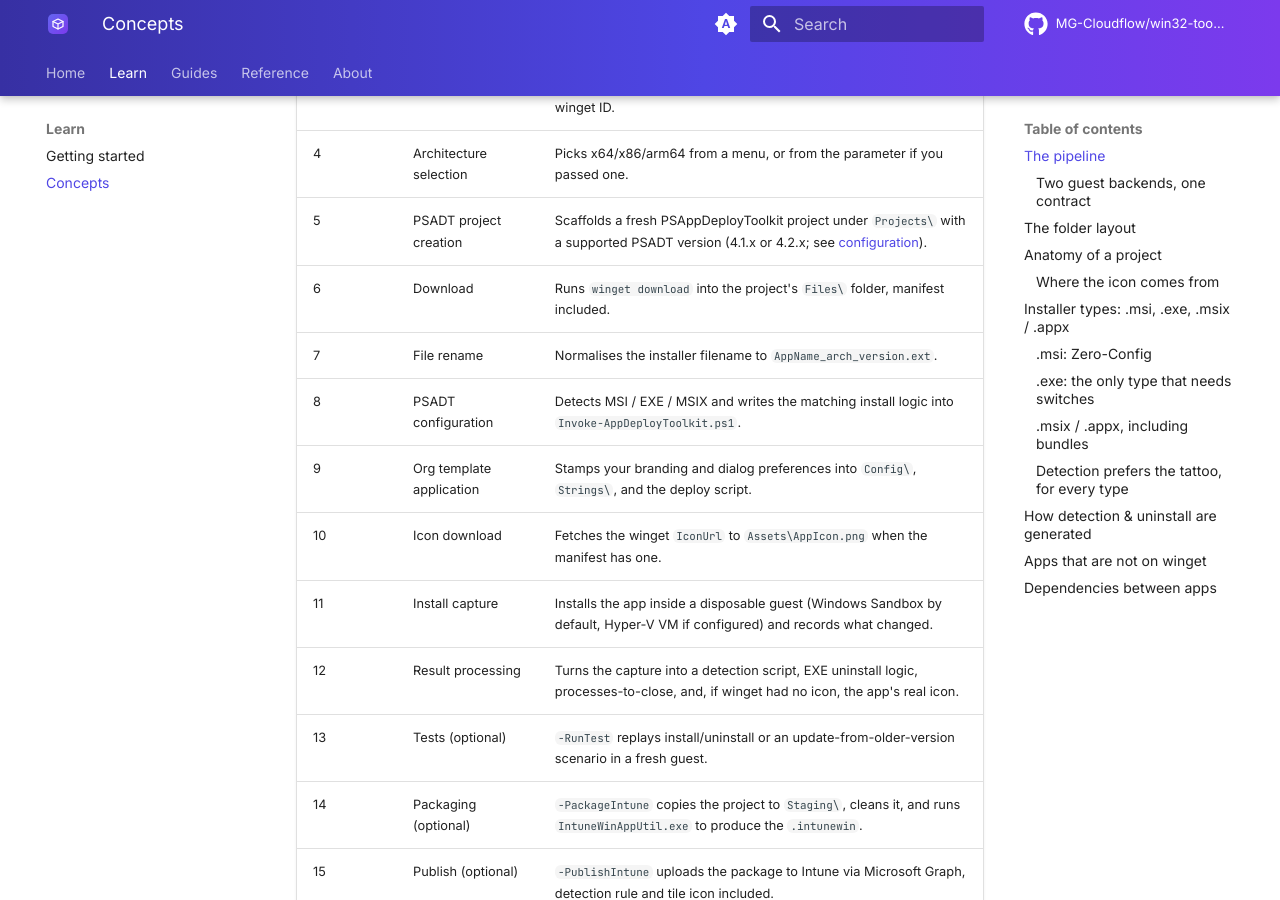
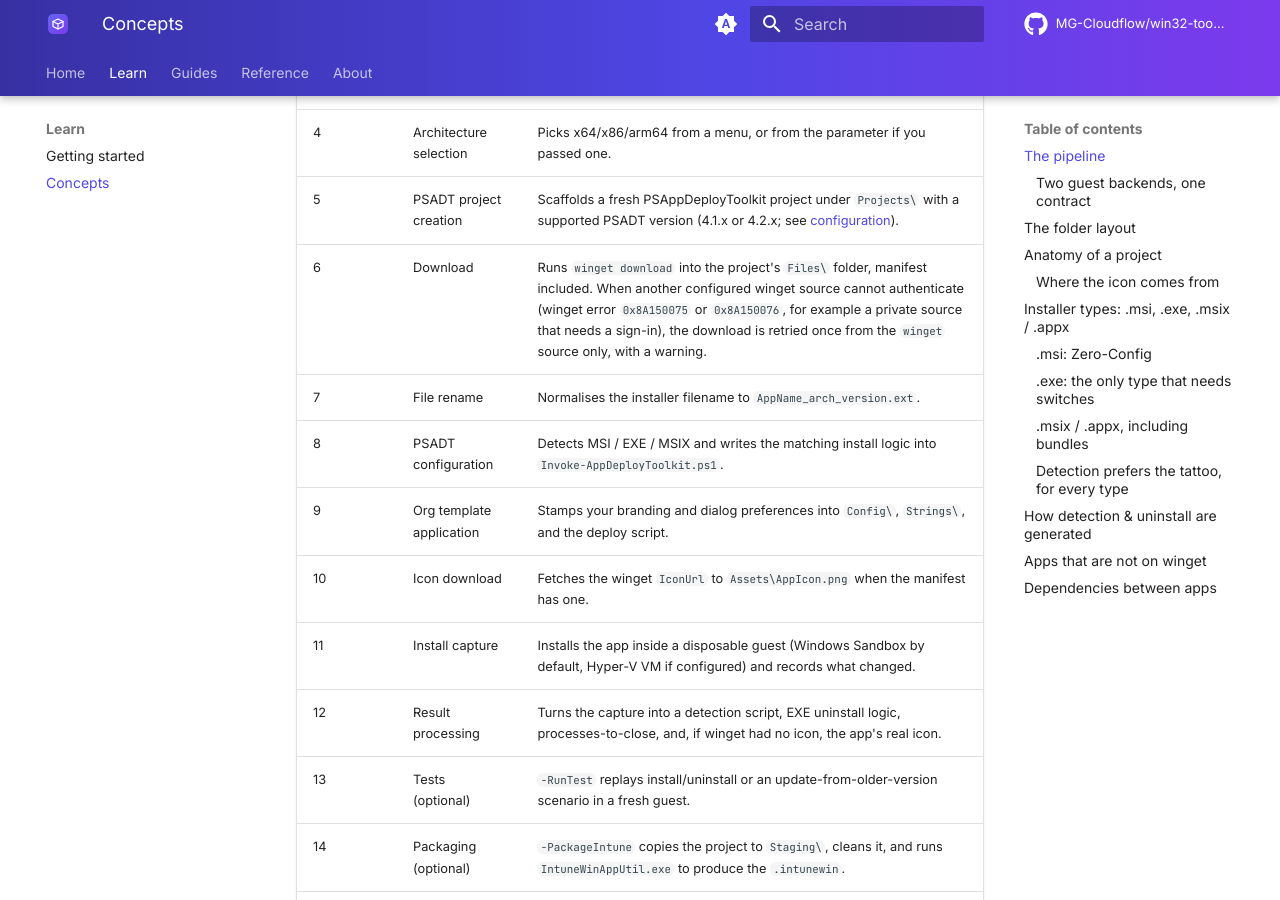
Before and after one commit to MG-Cloudflow/win32-toolkit, an MkDocs documentation site: the page built from docs/concepts.md, in a window 1280 px wide and 900 px high, scrolled down 2075 px. Built offline with MkDocs 1.6.1 and Material for MkDocs 9.7.7, drawn with Linux system fonts in a browser that asks for light colours; comment, search, counter and statistics services are not loaded.

Commit message:
fix(winget): retry a download from the winget source when another source cannot authenticate
Without --source, 'winget download' asks every configured source. A source
that needs a sign-in and cannot get one (for example a private REST source
behind Microsoft Entra ID whose token expired) fails the whole download with
0x8A150075 (APPINSTALLER_CLI_ERROR_AUTHENTICATION_FAILED, exit -1978335115),
even for a package the winget source has. 'winget search' and 'winget show'
only leave such a source out and exit 0, so the package was selected and then
could not be downloaded: every download failed on such a host.

Every download now runs through the new Invoke-Win32ToolkitWingetDownload:
- on exactly 0x8A150075, when the arguments name no source, it prints one
  warning and runs the same download once more with '--source winget';
- every other exit code is returned unchanged, and so is the retry's, so
  0x8A150010 (no applicable installer) on the retry still moves a pinned
  family on, and any other code stays a plain failure;
- later attempts of the same download (next type of the family, relaxed
  scope, the unpinned variant retry) ask the winget source directly, so a
  download warns once;
- it never signs in, never changes a source and never retries twice.

Download-WingetApp and Download-OldVersionInstaller call it. winget's console
lines now go to the host in both, so Download-OldVersionInstaller no longer
returns them together with its result object.

winget search/show call sites are unchanged: winget already skips the source
there.

Tests: WingetSourceRetry.unit (new, 45 checks; 24 fail against the previous
download helpers); the suites that load the download helpers selectively
dot-source the new file (C-9). Verified on a host whose private source cannot
authenticate: Notepad++ 8.9.8.1 nullsoft (Download-WingetApp) and the 8.8.9
nullsoft Update baseline (Download-OldVersionInstaller -FamilyPin) download
after one warning (download only).

Co-Authored-By: Claude Opus 5.5 <noreply@anthropic.com>

```diff
--- a/docs/concepts.md
+++ b/docs/concepts.md
@@ -36,7 +36,7 @@ Each step in one honest sentence:
 | 3 | App resolution | Resolves the package interactively from a search, or directly by winget ID. |
 | 4 | Architecture selection | Picks x64/x86/arm64 from a menu, or from the parameter if you passed one. |
 | 5 | PSADT project creation | Scaffolds a fresh PSAppDeployToolkit project under `Projects\` with a supported PSADT version (4.1.x or 4.2.x; see [configuration](configuration.md#psappdeploytoolkit-version-preferredpsadtversion)). |
-| 6 | Download | Runs `winget download` into the project's `Files\` folder, manifest included. |
+| 6 | Download | Runs `winget download` into the project's `Files\` folder, manifest included. When another configured winget source cannot authenticate (winget error `0x8A150075` or `0x8A150076`, for example a private source that needs a sign-in), the download is retried once from the `winget` source only, with a warning. |
 | 7 | File rename | Normalises the installer filename to `AppName_arch_version.ext`. |
 | 8 | PSADT configuration | Detects MSI / EXE / MSIX and writes the matching install logic into `Invoke-AppDeployToolkit.ps1`. |
 | 9 | Org template application | Stamps your branding and dialog preferences into `Config\`, `Strings\`, and the deploy script. |
```
Also changed, not shown: 12 other files.
